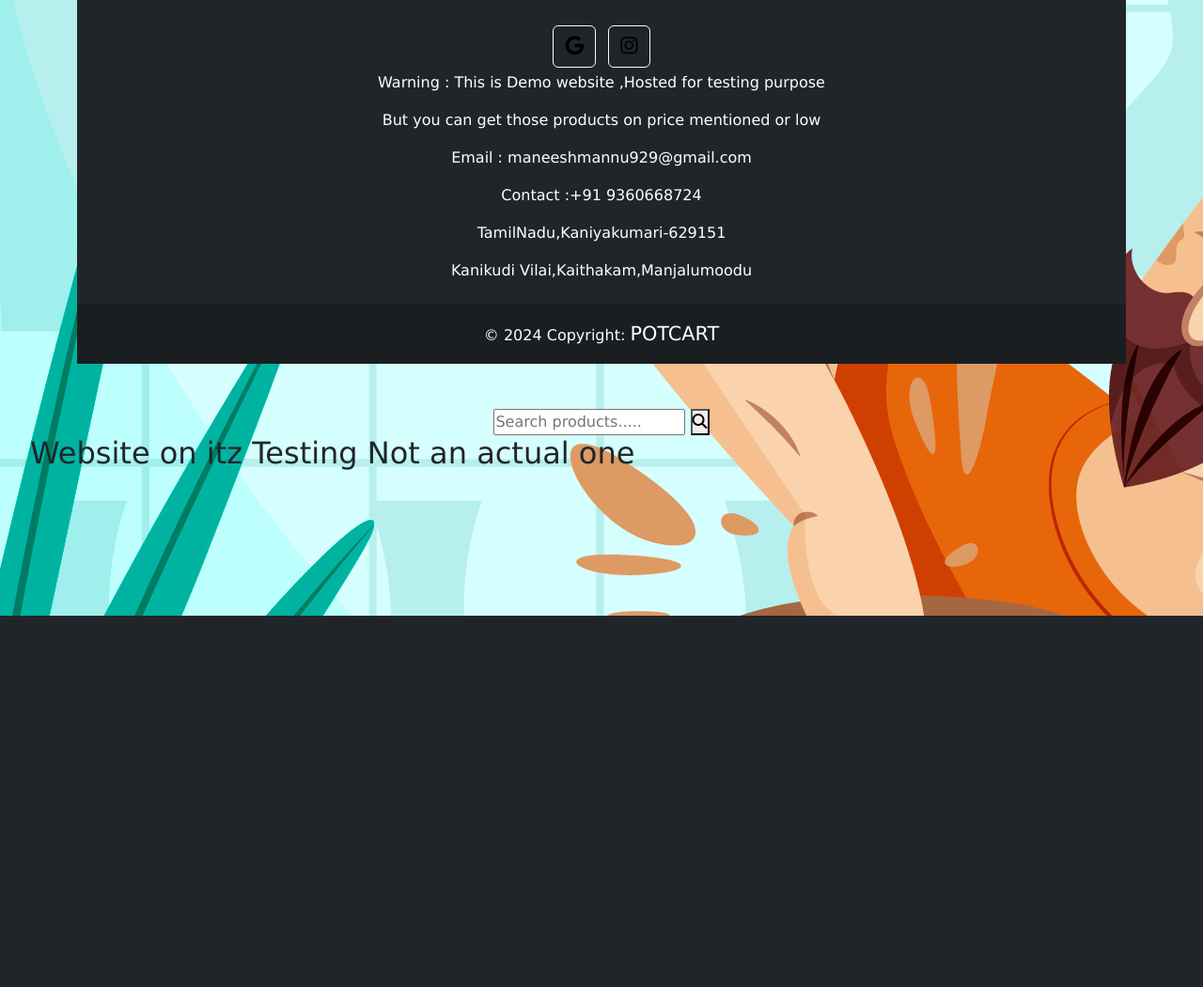
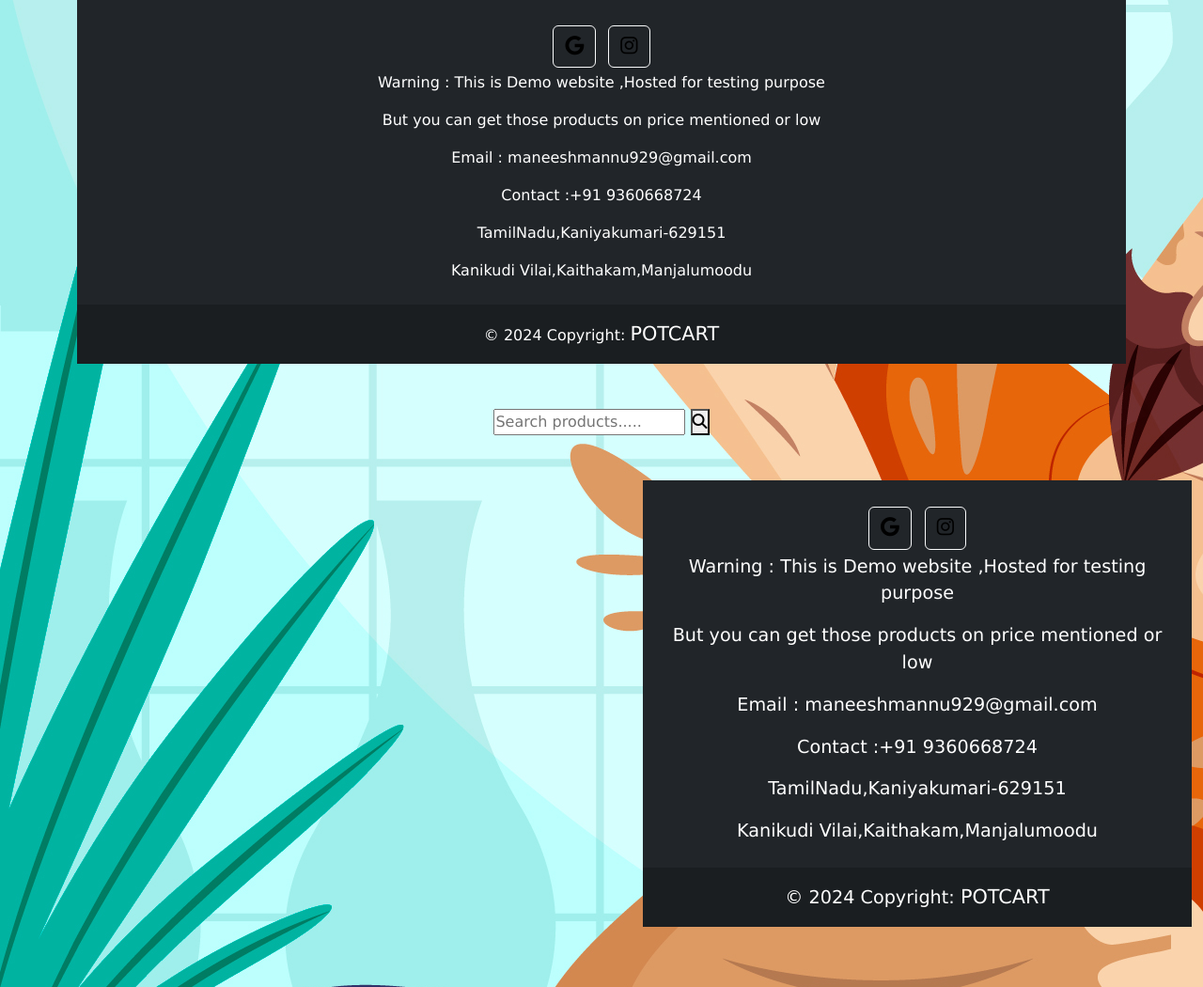
Before and after one commit to Maneesh63/Ecommerce-Website-With-Django, a Django app: page / in a window 1280 px wide. Shown: the part 145-1195 px from the top of the page at 94% size. Before the commit the page ends 800 px from the top, so only its background shows below. Run offline with Django 4.2, Linux system fonts and the light colour scheme; data that the repository does not hold is empty.

Commit message:
modified footer

```diff
--- a/project/products/templates/common.html
+++ b/project/products/templates/common.html
@@ -132,5 +132,47 @@
     </script>
 
     {% block content %}{% endblock %}
+
+    <div class="container my-5">
+
+        <footer class="bg-dark text-center text-white">
+        <!-- Grid container -->
+        <div class="container p-4 pb-0">
+          <!-- Section: Social media -->
+          <section class="mb-4">
+
+
+
+            <!-- Google -->
+            <a class="btn btn-outline-light btn-floating m-1" href="https://maneesh632.pythonanywhere.com/" role="button"
+              ><i class="fab fa-google"></i
+            ></a>
+
+            <!-- Instagram -->
+            <a class="btn btn-outline-light btn-floating m-1" href="#!" role="button"
+              ><i class="fab fa-instagram"></i
+            ></a>
+            <p>Warning : This is Demo website ,Hosted for testing purpose</p>
+            <p>But you can get those products on price mentioned or low</p>
+            <p>Email : maneeshmannu929@gmail.com</p>
+            <p>Contact :+91 9360668724</p>
+
+           <p>TamilNadu,Kaniyakumari-629151</p>
+           <p>  Kanikudi Vilai,Kaithakam,Manjalumoodu</p>
+
+
+          </section>
+          <!-- Section: Social media -->
+        </div>
+        <!-- Grid container -->
+
+        <!-- Copyright -->
+        <div class="text-center p-3" style="background-color: rgba(0, 0, 0, 0.2);">
+          © 2024 Copyright:
+          <a class="text-white">POTCART</a>
+        </div>
+        <!-- Copyright -->
+      </footer>
+
 </body>
 </html>
--- a/project/products/templates/home.html
+++ b/project/products/templates/home.html
@@ -9,6 +9,8 @@
 {% block content %}
 
 {% if messages %}
+
+<marquee>Website on Testing Not an actual one</marquee>
 <div class="row">
     <div class="col-md-12">
         {% for message in messages %}
@@ -41,7 +43,7 @@
 
   <ul>
 
-    <H2>Website on itz Testing Not an actual one</H2>
+
     <div class="master">
 
     {% if products %}
```
